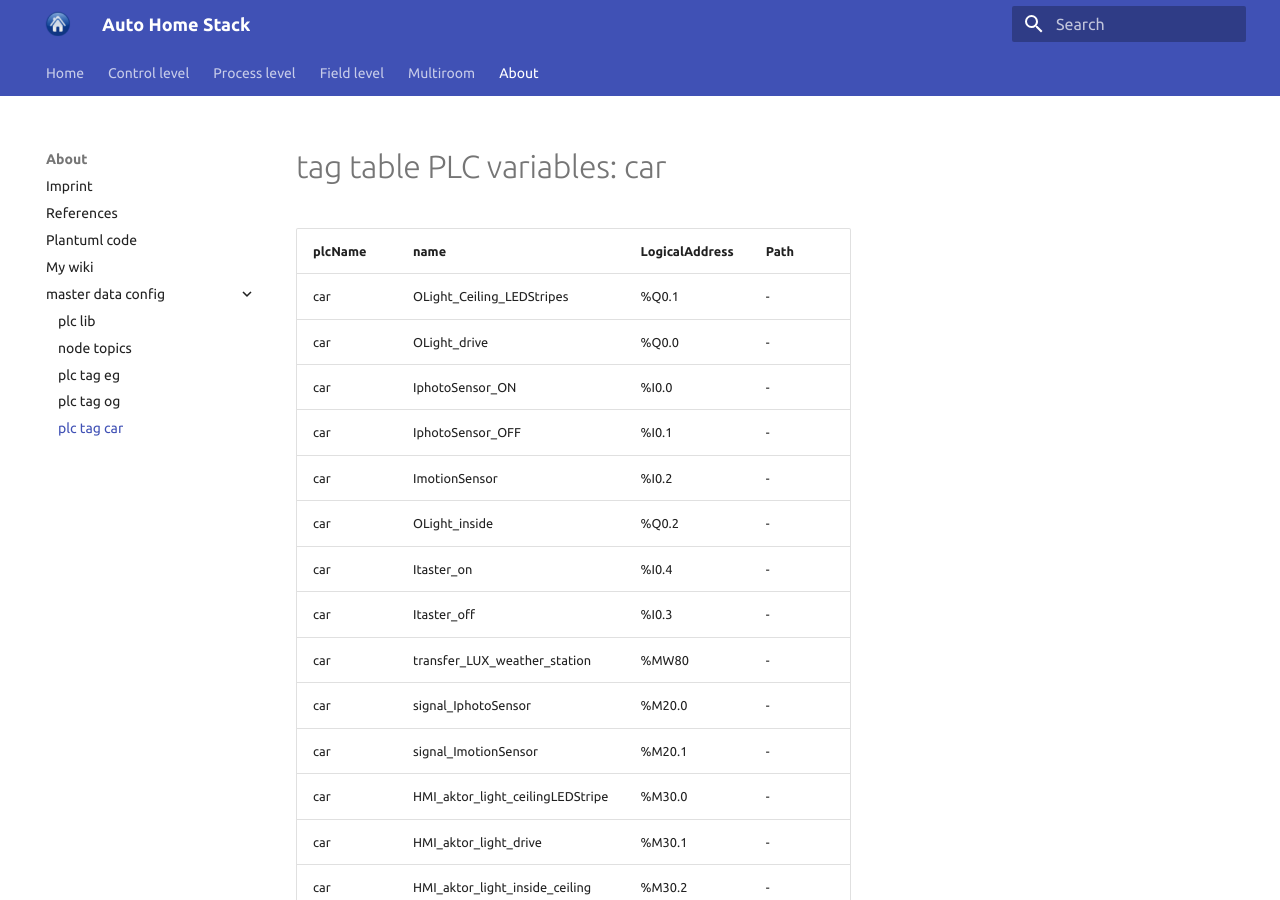
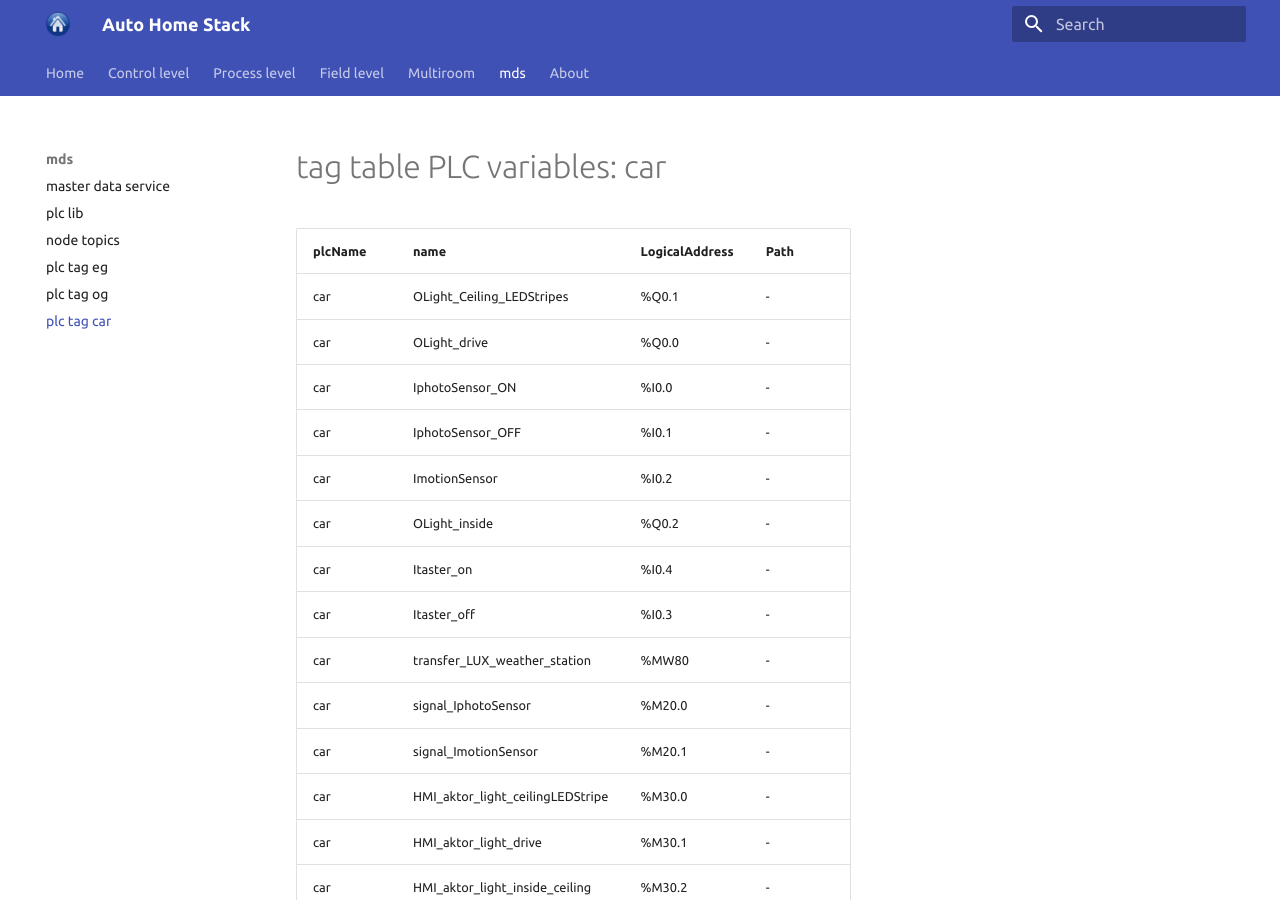
Before and after one commit to alexkratzer/autohomestack, an MkDocs documentation site: the page built from docs/mds/plcVarToDB_car.md, in a window 1280 px wide and 900 px high. Built offline with MkDocs 1.6.1 and Material for MkDocs 9.7.7, drawn with Linux system fonts in a browser that asks for light colours.

Commit message:
docs: restructure masterDataService

```diff
--- a/mkdocs.yml
+++ b/mkdocs.yml
@@ -23,17 +23,19 @@ nav:
         - devices:              level_field/field_level.md
     - Multiroom:
         - multiroom:            multiroom/my_multiroom.md
+    - mds:
+        - master data service:  'mds/mds.md'
+        - plc lib:              'mds/plc_lib_interface.md'
+        - node topics:          'mds/topics_node.md'
+        - plc tag eg:           'mds/plcVarToDB_eg.md'
+        - plc tag og:           'mds/plcVarToDB_og.md'
+        - plc tag car:          'mds/plcVarToDB_car.md'
     - About:
         - Imprint:              'about/imprint.md'
         - References:           'about/references.md'
         - Plantuml code:        'images/readme_plantuml.md'
         - My wiki:              'about/wiki.md'
-        - master data config:
-            - plc lib:              'about/plc_lib_interface.md'
-            - node topics:          'about/topics_node.md'
-            - plc tag eg:           'about/plcVarToDB_eg.md'
-            - plc tag og:           'about/plcVarToDB_og.md'
-            - plc tag car:          'about/plcVarToDB_car.md'
+
 
 # theme: readthedocs
 # theme: 'windmill-dark'
```
Also changed, not shown: docs/mds/mds.md (added, +3 -0 lines), docs/mds/plcVarToDB_car.md (renamed from docs/about/plcVarToDB_car.md), docs/mds/plcVarToDB_eg.md (renamed from docs/about/plcVarToDB_eg.md), docs/mds/plcVarToDB_og.md (renamed from docs/about/plcVarToDB_og.md), docs/mds/plc_lib_interface.md (renamed from docs/about/plc_lib_interface.md), docs/mds/topics_node.md (renamed from docs/about/topics_node.md).
